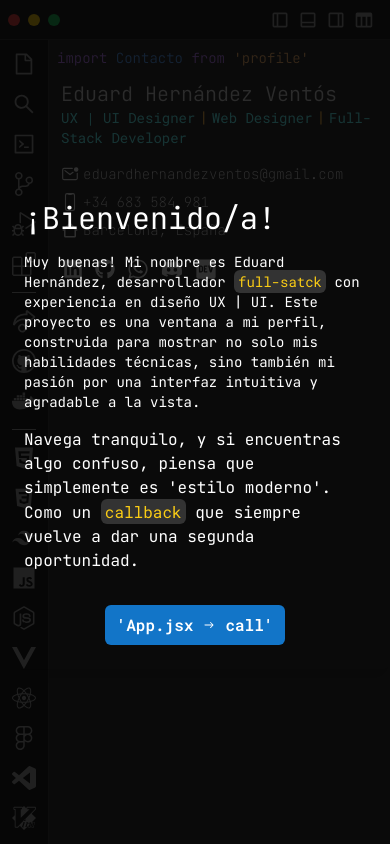
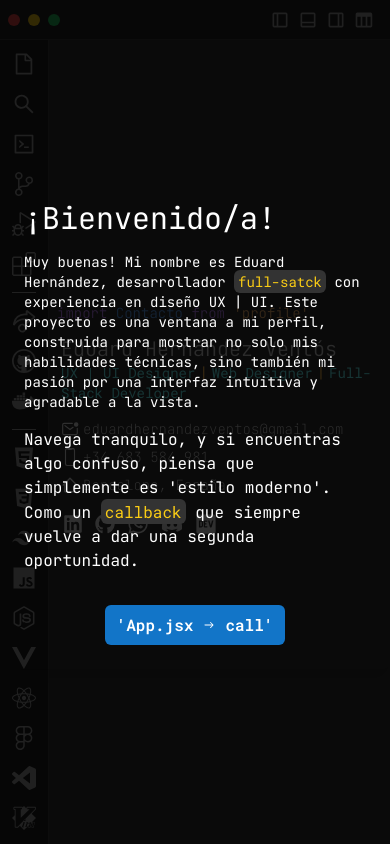
Before and after one commit to trosdesuru/resumee, a React (Vite) app in the folder project/: page / in a window 390 px wide. Built offline with nearby package versions, Linux system fonts and the light colour scheme; a web font is replaced by a local one.

Commit message:
WIP, responsive editor screen & terminal, #cv

```diff
--- a/project/src/components/EditorScreen.jsx
+++ b/project/src/components/EditorScreen.jsx
@@ -15,10 +15,11 @@ function EditorScreen({ activeTab, experience, skills, projects, education }) {
         <div className={`relative flex-1 overflow-auto bg-gray ${activeTab ? 'bg-gray' : ''}
         lg:px-10 xl:px-10 2xl:px:10`}>
             {!activeTab && (
-                <div className="absolute mt-10 flex items-start justify-start">
+                <div className="absolute inset-0 flex items-center justify-center">
                     <Analytics />
-                    {window.innerWidth <= 640 ? (<TabProfile />) : (<SiVisualstudiocode className="text-editor text-[30vw]" />)}
-
+                    {window.innerWidth <= 640 ? (<TabProfile />
+                    ) : (
+                        <SiVisualstudiocode className="text-[50vw] items-center justify-center text-editor" />)}
                 </div>
             )}
 
--- a/project/src/components/Terminal.jsx
+++ b/project/src/components/Terminal.jsx
@@ -43,5 +43,3 @@ const Terminal = () => {
 }
 
 export default Terminal
-
-// TODO adjust input terminal
```
